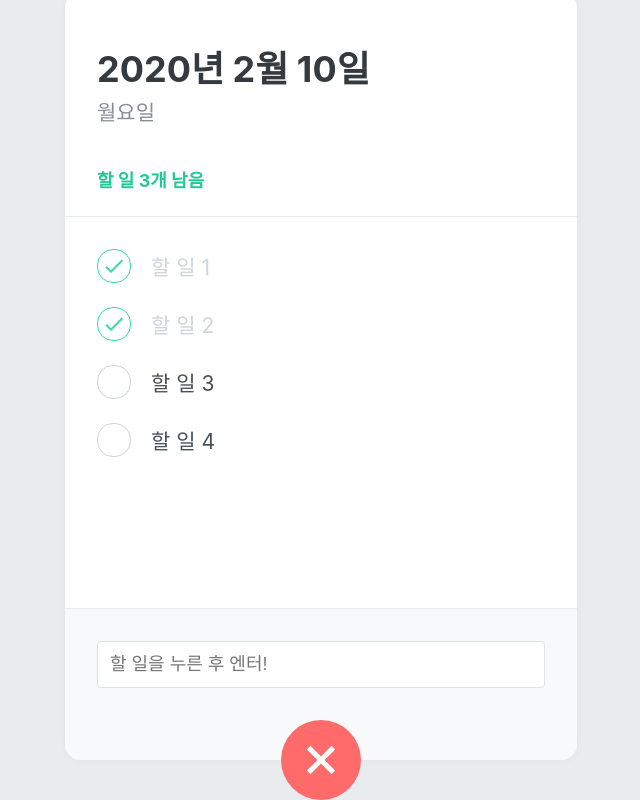
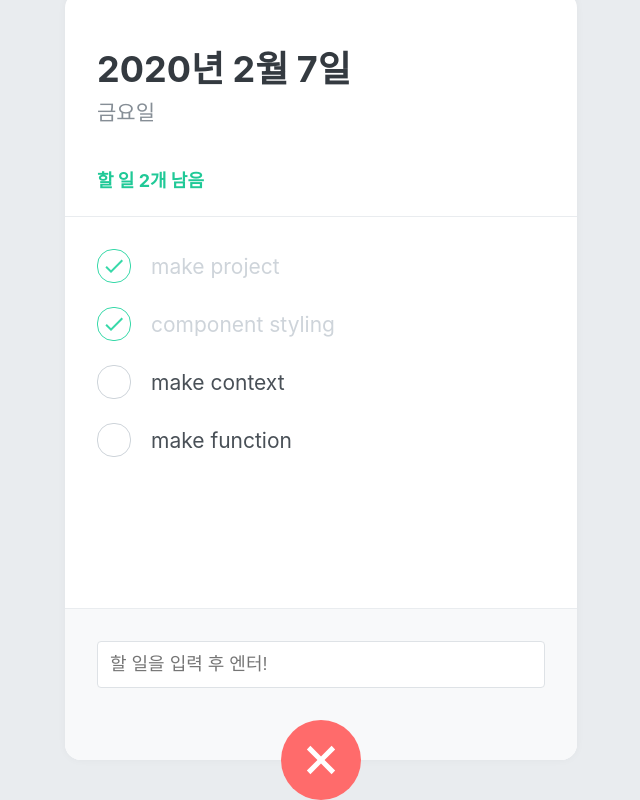
Before and after one commit to Sain-Tech/velopert-react-tutorial, a React (Create React App) app: page / in a window 1280 px wide. Both pictures are taken after a click on the button 640 px from the left and 864 px from the top of the page. Shown: the part 104-904 px from the top of the page, without its empty margins (319-959 px from the left). Built offline with nearby package versions, Linux system fonts and the light colour scheme.

Commit message:
튜토리얼 진행(20.02.12)
3-4 기능 구현하기

```diff
--- a/src/TodoContext.js
+++ b/src/TodoContext.js
@@ -27,9 +27,9 @@
     switch(action.type) {
         case 'CREATE':
             return state.concat(action.todo);
-        case 'Toggle':
+        case 'TOGGLE':
             return state.map(todo => todo.id === action.id ? {...todo, done: !todo.done} : todo);
-        case 'Remove':
+        case 'REMOVE':
             return state.filter(todo => todo.id !== action.id);
         default:
             throw new Error('Unhandled action type!');
--- a/src/components/TodoCreate.js
+++ b/src/components/TodoCreate.js
@@ -1,6 +1,7 @@
 import React, { useState } from 'react';
 import styled, {css} from 'styled-components';
 import {MdAdd} from 'react-icons/md';
+import { useTodoDispatch, useTodoNextId } from '../TodoContext';
 
 const CircleButton = styled.button`
     background: #38d9a9;
@@ -51,7 +52,7 @@
     position: absolute;
 `;
 
-const InsertForm = styled.div`
+const InsertForm = styled.form`
     background: #f8f9fa;
     padding: 32px;
     padding-bottom: 72px;
@@ -72,13 +73,35 @@
 
 function TodoCreate() {
     const [open, setOpen] = useState(false);
+    const [value, setValue] = useState("");
+    const dispatch = useTodoDispatch();
+    const nextId = useTodoNextId();
+
     const onToggle = () => setOpen(!open);
+    const onChange = e => setValue(e.target.value);
+    const onSubmit = e => {
+        console.log("aSDFASDF");
+        e.preventDefault();
+        dispatch({
+            type: 'CREATE',
+            todo: {
+                id: nextId.current,
+                text: value,
+                done: false
+            }
+        });
+        setValue('');
+        setOpen(false);
+        nextId.current += 1;
+    };
+
+
     return(
         <>
             {open && (
                 <InsertFormPositioner>
-                    <InsertForm>
-                        <Input placeholder="할 일을 누른 후 엔터!" autoFocus />
+                    <InsertForm onSubmit={onSubmit}>
+                        <Input placeholder="할 일을 입력 후 엔터!" autoFocus onChange={onChange} value={value}/>
                     </InsertForm>
                 </InsertFormPositioner>
             )}
@@ -89,4 +112,4 @@
     );
 }
 
-export default TodoCreate;
+export default React.memo(TodoCreate);
--- a/src/components/TodoHead.js
+++ b/src/components/TodoHead.js
@@ -1,5 +1,6 @@
 import React from 'react';
 import styled from 'styled-components';
+import { useTodoState } from '../TodoContext';
 
 const TodoHeadBlock = styled.div`
     padding-top: 48px;
@@ -29,11 +30,23 @@
 `;
 
 function TodoHead() {
+    const todos = useTodoState();
+    const undoneTasks = todos.filter(todo => !todo.done);
+    const today = new Date();
+    const dateString = today.toLocaleDateString('ko-KR', {
+        year: 'numeric',
+        month: 'long',
+        day: 'numeric'
+    });
+    const dayName = today.toLocaleDateString('ko-KR', {
+        weekday: 'long'
+    });
+
     return(
         <TodoHeadBlock>
-            <h1>2020년 2월 10일</h1>
-            <div className="day">월요일</div>
-            <div className="tasks-left">할 일 3개 남음</div>
+            <h1>{dateString}</h1>
+            <div className="day">{dayName}</div>
+            <div className="tasks-left">할 일 {undoneTasks.length}개 남음</div>
         </TodoHeadBlock>
     )
 }
--- a/src/components/TodoItem.js
+++ b/src/components/TodoItem.js
@@ -1,6 +1,7 @@
 import React from 'react';
 import styled, {css} from 'styled-components';
 import {MdDone, MdDelete} from 'react-icons/md';
+import { useTodoDispatch } from '../TodoContext';
 
 const Remove = styled.div`
     opacity: 0;
@@ -57,15 +58,26 @@
 `;
 
 function TodoItem({ id, done, text }) {
+    const dispatch = useTodoDispatch();
+    const onToggle = () =>
+    dispatch({
+        type: 'TOGGLE',
+        id
+    });
+    const onRemove = () =>
+    dispatch({
+        type: 'REMOVE',
+        id
+    });
     return(
         <TodoItemBlock>
-            <CheckCircle done={done}>{done && <MdDone />}</CheckCircle>
+            <CheckCircle done={done} onClick={onToggle}>{done && <MdDone />}</CheckCircle>
             <Text done={done}>{text}</Text>
-            <Remove>
+            <Remove onClick={onRemove}>
                 <MdDelete />
             </Remove>
         </TodoItemBlock>
     );
 }
 
-export default TodoItem;
+export default React.memo(TodoItem);
--- a/src/components/TodoList.js
+++ b/src/components/TodoList.js
@@ -1,6 +1,7 @@
 import React from 'react';
 import styled from 'styled-components';
 import TodoItem from './TodoItem';
+import { useTodoState } from '../TodoContext';
 
 const TodoListBlock = styled.div`
     flex: 1;
@@ -10,13 +11,17 @@
 `;
 
 function TodoList() {
+    const todos = useTodoState();
     return(
         <TodoListBlock>
-            <TodoItem text="할 일 1" done={true}></TodoItem>
-            <TodoItem text="할 일 2" done={true}></TodoItem>
-            <TodoItem text="할 일 3" done={false}></TodoItem>
-            <TodoItem text="할 일 4" done={false}></TodoItem>
-
+            {todos.map(todo => (
+               <TodoItem
+                key={todo.id}
+                id={todo.id}
+                text={todo.text}
+                done={todo.done}
+               />
+            ))}
         </TodoListBlock>
     );
 }
```
